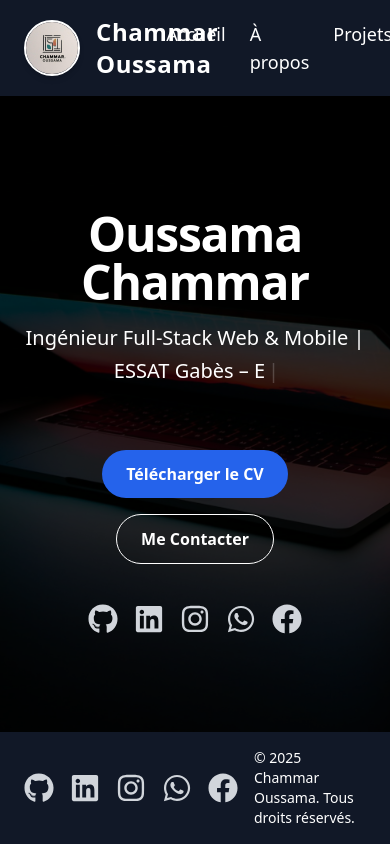
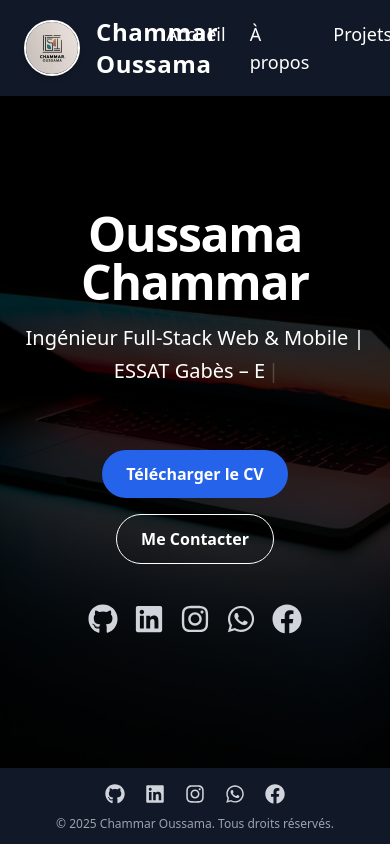
Before and after one commit to CHOUMR11/PortfolioOussama, a React (Vite) app: page / in a window 390 px wide. Shown: the top 844 px of the page. Built offline with nearby package versions, Linux system fonts and the light colour scheme.

Commit message:
Update Footer.jsx

```diff
--- a/src/components/layout/Footer.jsx
+++ b/src/components/layout/Footer.jsx
@@ -8,51 +8,60 @@ function Footer() {
   };
 
   return (
-    <footer className="bg-gray-900 text-white py-4 fixed bottom-0 left-0 w-full z-50">
-      <div className="container mx-auto px-6 flex items-center justify-center space-x-4">
-        <div className="flex space-x-4">
+    <footer className="bg-gray-900 text-white py-3 sm:py-4 fixed bottom-0 left-0 w-full z-50">
+      <div className="container mx-auto px-4 sm:px-6">
+        {/* Layout responsive : colonne sur mobile, ligne sur desktop */}
+        <div className="flex flex-col sm:flex-row items-center justify-center sm:justify-between space-y-2 sm:space-y-0">
+
+          {/* Réseaux sociaux */}
+          <div className="flex space-x-3 sm:space-x-4 order-1 sm:order-1">
             <button
               onClick={() => handleClick('https://github.com/CHOUMR11', 'GitHub')}
-            className="text-gray-300 hover:text-blue-400 transition-colors cursor-pointer"
+              className="text-gray-300 hover:text-blue-400 transition-colors cursor-pointer p-1 rounded-full hover:bg-gray-800"
               aria-label="GitHub Profile"
               data-aos="none"
             >
-            <FaGithub className="text-3xl" />
+              <FaGithub className="text-xl sm:text-2xl lg:text-3xl" />
             </button>
             <button
               onClick={() => handleClick('https://www.linkedin.com/in/oussama-chammar-687919240', 'LinkedIn')}
-            className="text-gray-300 hover:text-blue-400 transition-colors cursor-pointer"
+              className="text-gray-300 hover:text-blue-400 transition-colors cursor-pointer p-1 rounded-full hover:bg-gray-800"
               aria-label="LinkedIn Profile"
               data-aos="none"
             >
-            <FaLinkedin className="text-3xl" />
+              <FaLinkedin className="text-xl sm:text-2xl lg:text-3xl" />
             </button>
             <button
               onClick={() => handleClick('https://www.instagram.com/oussamachammar?igsh=eTVvZHRuNjR5cmJ4', 'Instagram')}
-            className="text-gray-300 hover:text-blue-400 transition-colors cursor-pointer"
+              className="text-gray-300 hover:text-blue-400 transition-colors cursor-pointer p-1 rounded-full hover:bg-gray-800"
               aria-label="Instagram Profile"
               data-aos="none"
             >
-            <FaInstagram className="text-3xl" />
+              <FaInstagram className="text-xl sm:text-2xl lg:text-3xl" />
             </button>
             <button
               onClick={() => handleClick('https://wa.me/+21694220760', 'WhatsApp')}
-            className="text-gray-300 hover:text-blue-400 transition-colors cursor-pointer"
+              className="text-gray-300 hover:text-blue-400 transition-colors cursor-pointer p-1 rounded-full hover:bg-gray-800"
               aria-label="WhatsApp Contact"
               data-aos="none"
             >
-            <FaWhatsapp className="text-3xl" />
+              <FaWhatsapp className="text-xl sm:text-2xl lg:text-3xl" />
             </button>
             <button
               onClick={() => handleClick('https://www.facebook.com/oussama.chammar.5/', 'Facebook')}
-            className="text-gray-300 hover:text-blue-400 transition-colors cursor-pointer"
+              className="text-gray-300 hover:text-blue-400 transition-colors cursor-pointer p-1 rounded-full hover:bg-gray-800"
               aria-label="Facebook Profile"
               data-aos="none"
             >
-            <FaFacebook className="text-3xl" />
+              <FaFacebook className="text-xl sm:text-2xl lg:text-3xl" />
             </button>
           </div>
-        <p className="text-sm">&copy; {new Date().getFullYear()} Chammar Oussama. Tous droits réservés.</p>
+
+          {/* Copyright */}
+          <p className="text-xs sm:text-sm text-center sm:text-right order-2 sm:order-2 text-gray-400">
+            &copy; {new Date().getFullYear()} Chammar Oussama. Tous droits réservés.
+          </p>
+        </div>
       </div>
     </footer>
   );
```
Lines whose indentation alone changed are shown as unchanged.
